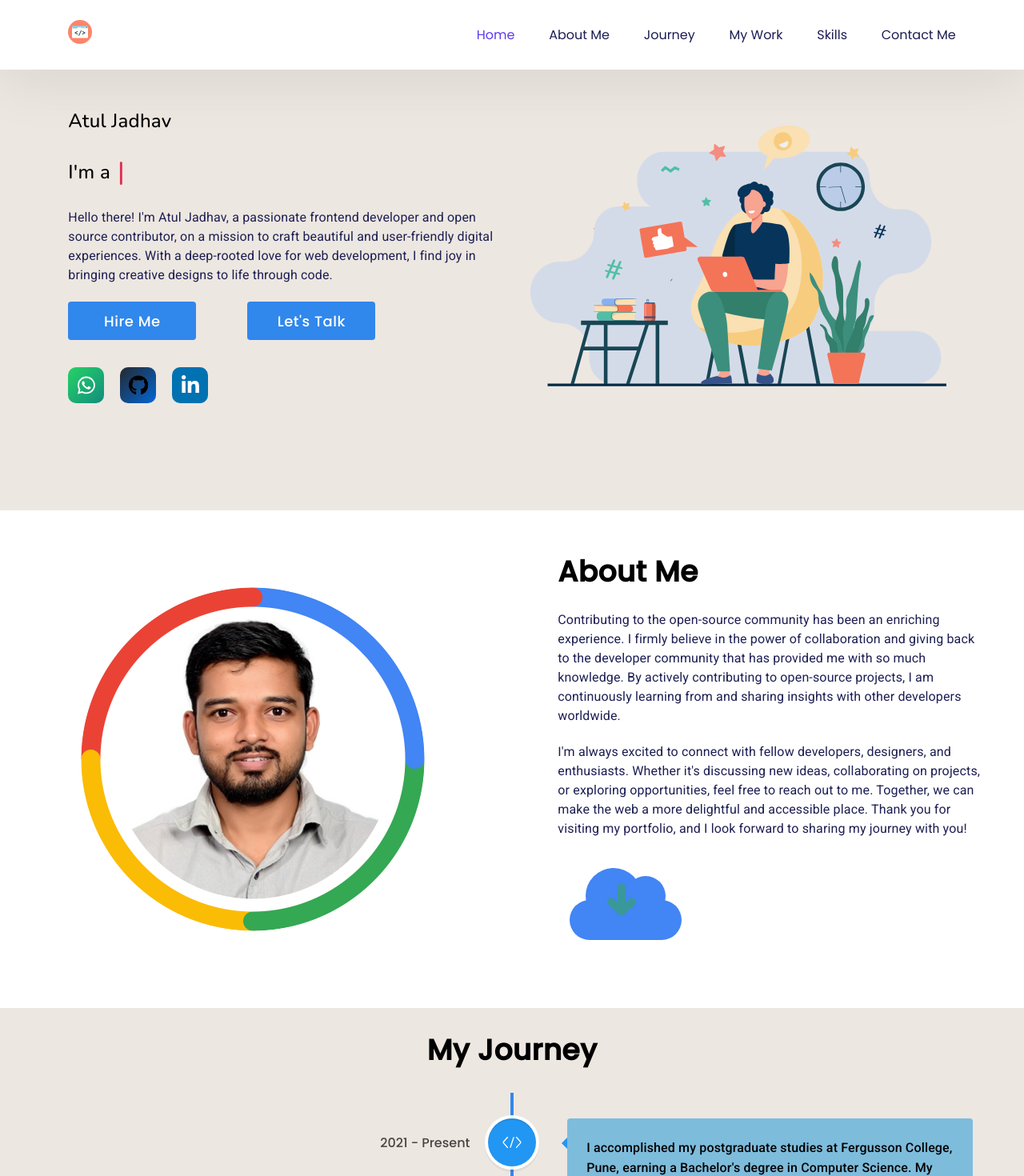
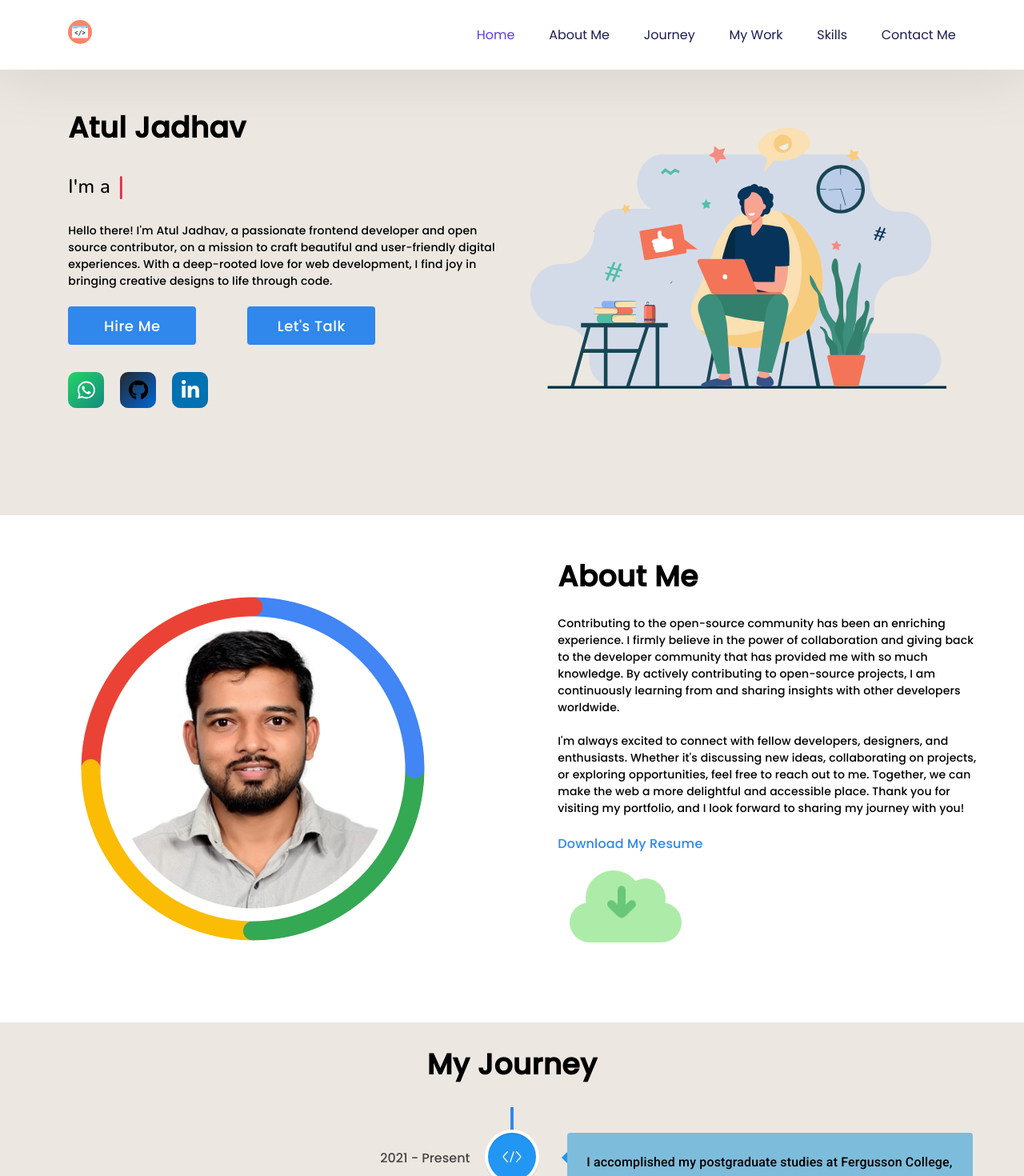
Before and after one commit to atuljadhav93/Portfolio, a React (Create React App) app: page / in a window 1280 px wide. Shown: the top 1470 px of the page at 80% size. Built offline with nearby package versions, Linux system fonts and the light colour scheme.

Commit message:
even odd function added and making text common for better code readability

```diff
--- a/src/App.css
+++ b/src/App.css
@@ -1,11 +1,8 @@
-/* Global CSS */
-
 body {
   margin: 0;
   font-family: "Poppins", sans-serif;
   -webkit-font-smoothing: "Poppins", sans-serif;
   -moz-osx-font-smoothing: "Poppins", sans-serif;
-  font-style: normal;
 }
 
 :root {
@@ -18,29 +15,6 @@ body {
   --white: #ffffff;
 }
 
-.btn {
-  font-family: "Poppins", sans-serif;
-  display: inline-block;
-  padding: 14px 32px;
-  font-size: 16px;
-  font-style: normal;
-  font-weight: 400;
-  line-height: 24px;
-  cursor: pointer;
-  text-align: center;
-  text-decoration: none;
-  border-radius: 4px;
-  -webkit-border-radius: 5px;
-  -moz-border-radius: 5px;
-  -ms-border-radius: 5px;
-  -o-border-radius: 5px;
-  transition: background-color 0.5s;
-  -webkit-transition: background-color 0.5s;
-  -moz-transition: background-color 0.5s;
-  -ms-transition: background-color 0.5s;
-  -o-transition: background-color 0.5s;
-}
-
 .btn-outline-primary {
   color: var(--primary);
   background-color: var(--white);
@@ -51,9 +25,6 @@ body {
   color: var(--white);
   background-color: var(--primary);
 }
-
-/* Global CSS Ends */
-/* Main Headings */
 
 /* Pragraphs text large medium small */
 /* Body 2 */
@@ -160,10 +131,7 @@ body {
 }
 
 .hero--section-description {
-  color: var(--darkblue);
-  font-size: 16px;
-  font-weight: 400;
-  line-height: 32px;
+  line-height: 36px;
 }
 
 .hero--section--img {
@@ -850,8 +818,7 @@ input[type="checkbox"] {
 .download-button {
   display: inline-block;
   padding: 10px 20px;
-  font-size: 18px;
-  font-weight: bold;
+  font-size: 16px;
   color: #fff;
   background-color: #3498db;
   border: none;
@@ -863,36 +830,7 @@ input[type="checkbox"] {
 
 .download-button:hover {
   background-color: #2980b9;
-  transform: scale(1.05);
-}
-
-/* Optional: Add an icon */
-.download-icon {
-  margin-right: 8px;
-}
-
-/* Center the button */
-.container5 {
-  display: flex;
-  justify-content: center;
-  align-items: center;
-}
-
-.download-button1 {
-  display: inline-block;
-  padding: 12px 24px;
-  background: linear-gradient(to bottom, #4CAF50, #45a049);
-  color: #ffffff;
-  font-size: 18px;
-  font-weight: bold;
-  border: none;
-  border-radius: 5px;
-  cursor: pointer;
-  transition: background 0.3s ease;
-}
-
-.download-button1:hover {
-  background: linear-gradient(to bottom, #45a049, #4CAF50);
+  transform: scale(1.02);
 }
 
 /* cloud btn */
@@ -916,7 +854,7 @@ input[type="checkbox"] {
 .download_button .downloadicon {
   position: relative;
   float: right;
-  margin: 10px;
+  /* margin: 10px; */
   width: 140px;
   height: 50px;
 }
@@ -992,10 +930,10 @@ input[type="checkbox"] {
 .download_button .cloud {
   width: 140px;
   height: 50px;
-  background-color: #4285F4;
+  background-color: #ADECA8;
   border-radius: 30px;
   position: absolute;
-  margin-top: 40px;
+  margin-top: 25px;
 }
 
 .download_button .cloud:before {
@@ -1005,10 +943,10 @@ input[type="checkbox"] {
   height: 50px;
   top: -30px;
   left: 70px;
-  background-color: #4285F4;
+  background-color: #ADECA8;
   border-radius: 50%;
   position: absolute;
-  box-shadow: -40px 0 0 10px #4285F4;
+  box-shadow: -40px 0 0 10px #ADECA8;
 }
 
 .download_button .cloud .arrowdown {
--- a/src/component/AboutMe.jsx
+++ b/src/component/AboutMe.jsx
@@ -1,11 +1,18 @@
 import React from "react";
-import { Avatar, Box, Typography } from "@mui/material";
+import { Avatar, Box } from "@mui/material";
 import {
   AboutMeDescriptionFirst,
   AboutMeDescriptionSecond,
   AboutMeText,
+  DownloadMyResume,
+  DownloadResume,
 } from "./constants/Text";
-import { DisplayFlexCenter } from "./styles";
+import {
+  DisplayFlexCenter,
+  PoppinsForteenText,
+  PoppinsSixteenText,
+  PoppinsThirtySixText,
+} from "./styles";
 
 export default function AboutMe() {
   const handleDownloadClick = () => {
@@ -25,6 +32,10 @@ export default function AboutMe() {
     document.body.removeChild(link);
   };
 
+  //based on even and odd date show diff btn
+  const currentDate = new Date();
+  const isEvenDay = currentDate.getDate() % 2 === 0;
+
   return (
     <>
       <section id="aboutMe" className="about--section">
@@ -41,34 +52,29 @@ export default function AboutMe() {
         </DisplayFlexCenter>
         <Box className="hero--section--content--box about--section--box">
           <Box className="hero--section--content">
-            <Typography
-              style={{
-                fontFamily: "Poppins",
-                fontStyle: "normal",
-                fontWeight: 600,
-                fontSize: "36px",
+            <PoppinsThirtySixText>{AboutMeText}</PoppinsThirtySixText>
+            <PoppinsForteenText className="hero--section-description">
+              {AboutMeDescriptionFirst}
+            </PoppinsForteenText>
+            <PoppinsForteenText className="hero--section-description">
+              {AboutMeDescriptionSecond}
+            </PoppinsForteenText>
+            {isEvenDay ? (
+              <DisplayFlexCenter
+                className="download-button"
+                onClick={handleDownloadClick}
+              >
+                {DownloadResume}
+              </DisplayFlexCenter>
+            ) : (
+              <>
+                <PoppinsSixteenText
+                  sx={{
+                    color: "#3087EC",
                   }}
                 >
-              {AboutMeText}
-            </Typography>
-            <Typography className="hero--section-description">
-              {AboutMeDescriptionFirst}
-            </Typography>
-            <Typography className="hero--section-description">
-              {AboutMeDescriptionSecond}
-            </Typography>
-            {/* <Box
-              // className="container5 download-button"
-              clssName="download-button1"
-            >
-              <span
-                // class="download-icon"
-                className="download-button1"
-                onClick={handleDownloadClick}
-              >
-                Download File
-              </span>
-            </Box> */}
+                  {DownloadMyResume}
+                </PoppinsSixteenText>
                 <Box
                   class="downloadicon download_button"
                   onClick={handleDownloadClick}
@@ -77,6 +83,8 @@ export default function AboutMe() {
                     <Box class="arrowdown"></Box>
                   </Box>
                 </Box>
+              </>
+            )}
           </Box>
         </Box>
       </section>
--- a/src/component/HeroSection.jsx
+++ b/src/component/HeroSection.jsx
@@ -1,8 +1,13 @@
 import React from "react";
 import { Box, Button, Link, Typography } from "@mui/material";
-import { ButtonStyle } from "./styles";
+import {
+  ButtonStyle,
+  PoppinsForteenText,
+  PoppinsThirtySixText,
+} from "./styles";
 import TypeWriter from "typewriter-effect";
 import { WhatsApp, GitHub, Linkedin } from "./icons/Icons";
+import { HireMe, LetsTalk, SelfIntoText } from "./constants/Text";
 
 export default function HeroSection() {
   const linkedinUrl = process.env.REACT_APP_LINKEDIN_URL;
@@ -25,21 +30,7 @@ export default function HeroSection() {
     <Box id="heroSection" className="hero--section">
       <Box className="hero--section--content--box">
         <Box className="hero--section--content">
-          <Typography
-            style={{
-              // fontFamily: "'Open Sans', sans-serif",
-              fontFamily: "'Nunito', sans-serif",
-              fontWeight: 400,
-              fontSize: "1.5rem",
-              // fontFamily: "'Sacramento', cursive",
-              // textTransform: "none",
-              // fontWeight: 400,
-              // color: "#dc143c",
-              // fontSize:"3rem"
-            }}
-          >
-            Atul Jadhav
-          </Typography>
+          <PoppinsThirtySixText>Atul Jadhav</PoppinsThirtySixText>
           <Box
             style={{
               display: "flex",
@@ -83,13 +74,9 @@ export default function HeroSection() {
             </Typography>
           </Box>
 
-          <Typography className="hero--section-description">
-            Hello there! I'm Atul Jadhav, a passionate frontend developer and
-            open source contributor, on a mission to craft beautiful and
-            user-friendly digital experiences. With a deep-rooted love for web
-            development, I find joy in bringing creative designs to life through
-            code.
-          </Typography>
+          <PoppinsForteenText className="hero--section-description">
+            {SelfIntoText}
+          </PoppinsForteenText>
         </Box>
         <ButtonStyle
           id="hireMe"
@@ -105,7 +92,7 @@ export default function HeroSection() {
           type="submit"
           onClick={handleHireMeClick}
         >
-          Hire Me
+          {HireMe}
         </ButtonStyle>
         <Button
           style={{
@@ -126,7 +113,7 @@ export default function HeroSection() {
           type="submit"
           onClick={handleLetsTalkClick}
         >
-          Let's Talk
+          {LetsTalk}
         </ButtonStyle>
         <Box
           style={{
--- a/src/component/MySkills.jsx
+++ b/src/component/MySkills.jsx
@@ -1,11 +1,15 @@
 import React from "react";
-import { Avatar, Box, Card, CardContent, Typography } from "@mui/material";
-import { BoxContainer, PageHeadingText } from "./styles";
+import { Avatar, Box, Card, CardContent } from "@mui/material";
+import {
+  BoxContainer,
+  PageHeadingText,
+  PoppinsForteenChipText,
+  PoppinsSixteenText,
+} from "./styles";
 import Slider from "react-slick";
 import "slick-carousel/slick/slick.css";
 import "slick-carousel/slick/slick-theme.css";
 import "react-responsive-carousel/lib/styles/carousel.min.css";
-import Chip from "@mui/material/Chip";
 import Stack from "@mui/material/Stack";
 import {
   BootstrapIcon,
@@ -27,6 +31,7 @@ import {
   WordPressIcon,
   AngularIcon,
 } from "./icons/LanguageIcon";
+import { MySkillsText } from "./constants/Text";
 
 const CustomNextArrow = (props) => {
   return (
@@ -204,7 +209,7 @@ export default function MySkills() {
   return (
     <>
       <BoxContainer id="mySkills" style={{}}>
-        <PageHeadingText>My Skills</PageHeadingText>
+        <PageHeadingText>{MySkillsText}</PageHeadingText>
         <Slider {...settings}>
           {skills.map((item, index) => (
             <Box key={item.toString()}>
@@ -236,10 +241,10 @@ export default function MySkills() {
                   >
                     {item.src}
                   </Avatar>
-                  <Typography>{item.language}</Typography>
+                  <PoppinsSixteenText>{item.language}</PoppinsSixteenText>
                   <Stack spacing={2} alignItems="center">
                     <Stack direction="row" spacing={2}>
-                      <Chip label={item.status} />
+                      <PoppinsForteenChipText label={item.status} />
                     </Stack>
                   </Stack>
                 </CardContent>
--- a/src/component/Navbar.jsx
+++ b/src/component/Navbar.jsx
@@ -1,6 +1,14 @@
 import { Box } from "@mui/material";
 import React, { useState, useEffect } from "react";
 import { Link } from "react-scroll";
+import {
+  Home,
+  AboutMe,
+  Journey,
+  MyWork,
+  Skills,
+  ContactMe,
+} from "./constants/Text";
 /* eslint-disable */
 function Navbar() {
   const [navActive, setNavActive] = useState(false);
@@ -62,7 +70,7 @@ function Navbar() {
                 to="heroSection"
                 className="navbar--content"
               >
-                Home
+                {Home}
               </Link>
             </li>
             <li>
@@ -76,7 +84,7 @@ function Navbar() {
                 to="aboutMe"
                 className="navbar--content"
               >
-                About Me
+                {AboutMe}
               </Link>
             </li>
 
@@ -91,7 +99,7 @@ function Navbar() {
                 to="timeline"
                 className="navbar--content"
               >
-                Journey
+                {Journey}
               </Link>
             </li>
             <li>
@@ -105,7 +113,7 @@ function Navbar() {
                 to="projects"
                 className="navbar--content"
               >
-                My Work
+                {MyWork}
               </Link>
             </li>
             <li>
@@ -119,7 +127,7 @@ function Navbar() {
                 to="mySkills"
                 className="navbar--content"
               >
-                Skills
+                {Skills}
               </Link>
             </li>
             <li>
@@ -133,7 +141,7 @@ function Navbar() {
                 to="Contact"
                 className="navbar--content"
               >
-                Contact Me
+                {ContactMe}
               </Link>
             </li>
           </ul>
--- a/src/component/Projects.jsx
+++ b/src/component/Projects.jsx
@@ -2,11 +2,12 @@ import React from "react";
 import { Box } from "@mui/material";
 import data from "../data/index.json";
 import { PageHeadingText } from "./styles";
+import { MyWorkText } from "./constants/Text";
 
 export default function MyPortfolio() {
   return (
     <Box id="projects">
-      <PageHeadingText>My Work</PageHeadingText>
+      <PageHeadingText>{MyWorkText}</PageHeadingText>
       <Box className="portfolio--section">
         <Box className="portfolio--section--container ">
           {data?.portfolio?.map((item, index) => (
--- a/src/component/Timeline.jsx
+++ b/src/component/Timeline.jsx
@@ -8,12 +8,13 @@ import { CodeIcon } from "./icons/Icons";
 import SchoolIcon from "@mui/icons-material/School";
 import { Typography } from "@mui/material";
 import { BoxContainer, PageHeadingText } from "./styles";
+import { MyJourney } from "./constants/Text";
 
 export default function Timeline() {
   return (
     <>
       <BoxContainer id="timeline">
-        <PageHeadingText>My Journey</PageHeadingText>
+        <PageHeadingText>{MyJourney}</PageHeadingText>
         <VerticalTimeline lineColor="#3087EC">
           <VerticalTimelineElement
             className="vertical-timeline-element--work"
--- a/src/component/Video.jsx
+++ b/src/component/Video.jsx
@@ -1,9 +1,10 @@
 import React from "react";
-import { Box, Link, Typography } from "@mui/material";
-import { PageHeadingText, WatchVideoBtn } from "./styles";
+import { Box, Link } from "@mui/material";
+import { PageHeadingText, PoppinsSixteenText, WatchVideoBtn } from "./styles";
 import "react-responsive-carousel/lib/styles/carousel.min.css";
 import Slider from "react-slick";
 import YouTube from "react-youtube";
+import { MyYouTubeVideos } from "./constants/Text";
 
 const CustomNextArrow = (props) => {
   return (
@@ -119,7 +120,7 @@ export default function Video() {
           // alignSelf: "stretch",
         }}
       >
-        <PageHeadingText>My YouTube Videos</PageHeadingText>
+        <PageHeadingText>{MyYouTubeVideos}</PageHeadingText>
         <Slider {...settings}>
           {videoTutorial?.map((item, index) => (
             <Box
@@ -149,15 +150,15 @@ export default function Video() {
                       marginTop: "7%",
                     }}
                   >
-                    <Typography>There are many more !</Typography>
+                    <PoppinsSixteenText>There are many more !</PoppinsSixteenText>
                   </Box>
                 ) : (
                   <YouTube videoId={item?.videoId} opts={opts} />
                 )}
-                <Typography>{item?.title}</Typography>
+                <PoppinsSixteenText>{item?.title}</PoppinsSixteenText>
                 <Link
                   href={item?.videoLink}
-                  target={item?.id === "3" ? "_blank" : ""}
+                  target={(item?.id === "3" || item?.id === "2") ? "_blank" : ""}
                   rel="noopener noreferrer"
                 >
                   <WatchVideoBtn
--- a/src/component/constants/Text.jsx
+++ b/src/component/constants/Text.jsx
@@ -1,5 +1,33 @@
+export const Home = "Home";
+export const AboutMe = "About Me";
+export const Journey = "Journey";
+export const MyWork = "My Work";
+export const Skills = "Skills";
+export const ContactMe = "Contact Me";
 export const AboutMeText = "About Me";
+export const DownloadResume = "Download Resume";
+export const DownloadMyResume = "Download My Resume";
+export const LetsTalk = "Let's Talk";
+export const HireMe = "Hire Me";
+export const Submit = "Submit";
+export const FullNameValidatioText = "Please enter a minimum 3 to 40 character";
+export const EmailValidatioText = "Please enter a valid email address.";
+export const PhoneNumberValidatioText =
+  "Please enter mobile number 7 to 15 digits";
+export const EmailSubjectValidatioText =
+  "Please enter a minimum 3 to 40 character";
+export const MessageValidatioText = "Please enter a minimum 5 to 40 character";
+export const CopyRightIssueText = "copyright issues.";
+export const MyYouTubeVideos = "My YouTube Videos";
+export const MyJourney = "My Journey";
+export const MyWorkText = "My Work";
+export const MySkillsText = "My Skills";
+
+export const SelfIntoText =
+  "Hello there! I'm Atul Jadhav, a passionate frontend developer and open source contributor, on a mission to craft beautiful and user-friendly digital experiences. With a deep-rooted love for web development, I find joy in bringing creative designs to life through code.";
+
 export const AboutMeDescriptionFirst =
   "Contributing to the open-source community has been an enriching experience. I firmly believe in the power of collaboration and giving back to the developer community that has provided me with so much knowledge. By actively contributing to open-source projects, I am continuously learning from and sharing insights with other developers worldwide.";
+
 export const AboutMeDescriptionSecond =
-"I'm always excited to connect with fellow developers, designers, and enthusiasts. Whether it's discussing new ideas, collaborating on projects, or exploring opportunities, feel free to reach out to me. Together, we can make the web a more delightful and accessible place. Thank you for visiting my portfolio, and I look forward to sharing my journey with you!"
+  "I'm always excited to connect with fellow developers, designers, and enthusiasts. Whether it's discussing new ideas, collaborating on projects, or exploring opportunities, feel free to reach out to me. Together, we can make the web a more delightful and accessible place. Thank you for visiting my portfolio, and I look forward to sharing my journey with you!";
--- a/src/component/styles/index.jsx
+++ b/src/component/styles/index.jsx
@@ -1,9 +1,80 @@
 import { Box, Button, Typography, styled } from "@mui/material";
+import Chip from "@mui/material/Chip";
 
 export const DisplayFlexCenter = styled(Box)(() => ({
   display: "flex",
   alignItems: "center",
   justifyContent: "center",
+}));
+
+export const PoppinsSixteenText = styled(Typography)(() => ({
+  fontFamily: "Poppins",
+  fontStyle: "normal",
+  fontWeight: 500,
+  fontSize: "16px",
+}));
+
+export const PoppinsSixteenBoxText = styled(Box)(() => ({
+  fontFamily: "Poppins",
+  fontStyle: "normal",
+  fontWeight: 500,
+  fontSize: "16px",
+}));
+
+export const PoppinsSmallText = styled(Typography)(() => ({
+  fontFamily: "Poppins",
+  fontStyle: "normal",
+  fontWeight: 500,
+  fontSize: "12px",
+}));
+
+export const PoppinsForteenText = styled(Typography)(() => ({
+  fontFamily: "Poppins",
+  fontStyle: "normal",
+  fontWeight: 500,
+  fontSize: "14px",
+}));
+
+export const PoppinsForteenChipText = styled(Chip)(() => ({
+  fontFamily: "Poppins",
+  fontStyle: "normal",
+  fontWeight: 400,
+  fontSize: "14px",
+}));
+
+export const PoppinsTenPixelText = styled(Typography)(() => ({
+  fontFamily: "Poppins",
+  fontStyle: "normal",
+  fontWeight: 400,
+  fontSize: "0.76vw",
+}));
+
+export const PoppinsThirtySixText = styled(Typography)(() => ({
+  fontFamily: "Poppins",
+  fontStyle: "normal",
+  fontWeight: 600,
+  fontSize: "36px",
+}));
+
+export const PoppinsEighteenText = styled(Typography)(() => ({
+  fontFamily: "Poppins",
+  fontStyle: "normal",
+  fontWeight: 600,
+  fontSize: "18px",
+}));
+
+export const PoppinsElevenText = styled(Typography)(() => ({
+  fontFamily: "Poppins",
+  fontStyle: "normal",
+  fontWeight: 400,
+  fontSize: "11px",
+}));
+
+export const PoppinsTwelveText = styled(Typography)(() => ({
+  fontFamily: "Poppins",
+  fontStyle: "normal",
+  fontWeight: 400,
+  fontSize: "12px",
 }));
 
 export const BoxContainer = styled(Box)(() => ({
@@ -66,8 +137,9 @@ export const FindText = styled(Typography)`
   transition: all 0.3s ease;
   text-transform: none;
   font-family: Poppins;
-  font-size: 18px,
+  font-size: 14px,
   font-weight: 500;
+  fontStyle: normal,
   cursor:pointer;
   :hover {
     color: #3087ec;
```
Also changed, not shown: src/component/ContactMe.jsx (+7 -6 lines), src/component/Footer.jsx (+26 -21 lines). Lines whose indentation alone changed are shown as unchanged.
